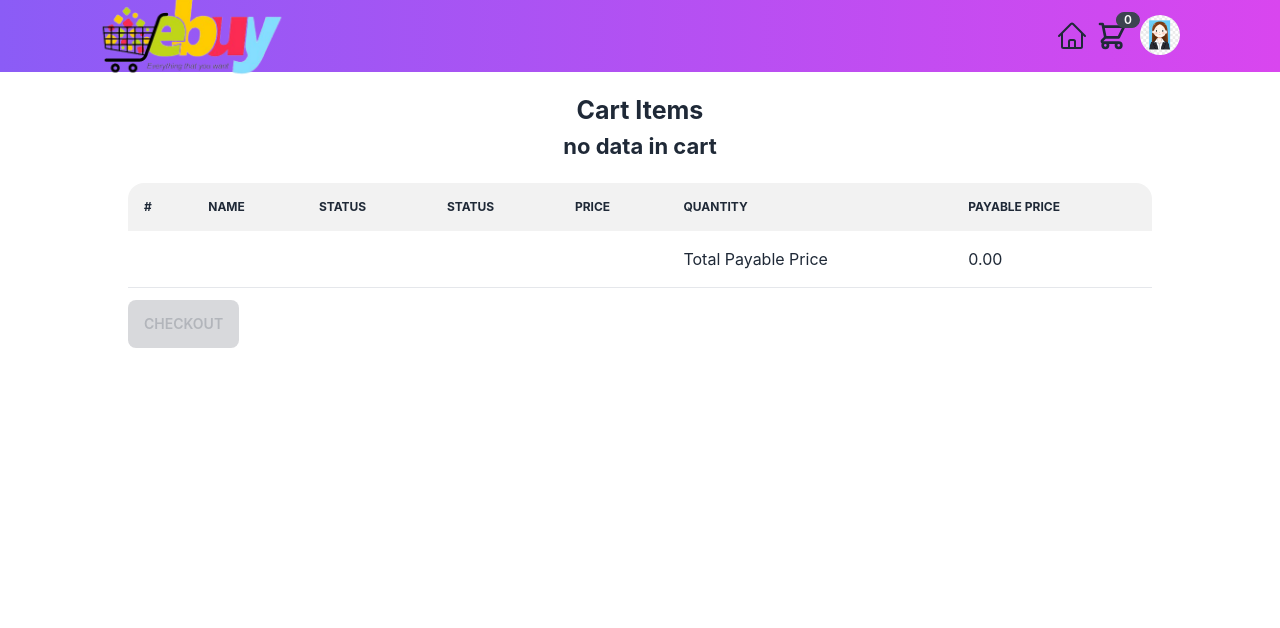
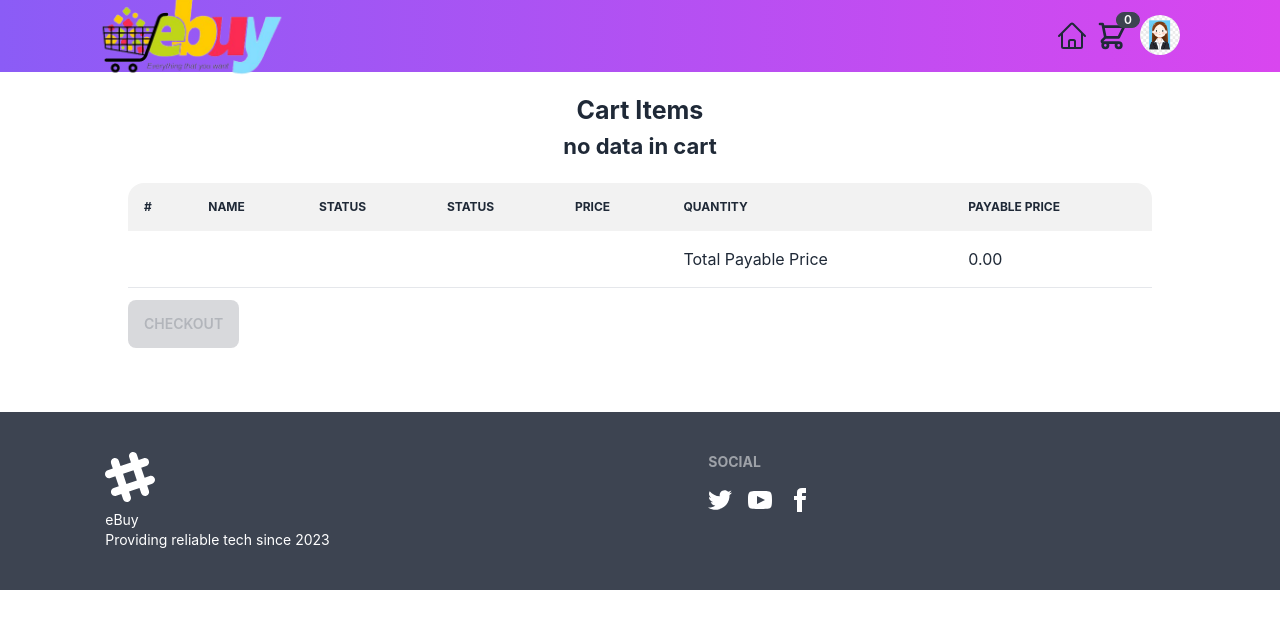
Before and after one commit to RownokNishat/eCommerce, a React (Create React App) app: page /cart in a window 1280 px wide. Shown: the top 628 px of the page. Built offline with nearby package versions, Linux system fonts and the light colour scheme.

Commit message:
categorywise ssearching

```diff
--- /dev/null
+++ b/src/Component/CategoryWiseProduct/CategoryWiseProduct.js
@@ -0,0 +1,86 @@
+import axios from "axios";
+import React, { useEffect, useState } from "react";
+import "./CategoryWiseProducts.css";
+import { func } from "prop-types";
+import Product from "../Product/Product";
+import Loading from "../Loading/Loading";
+import Modal from "../Modal/Modal";
+import ShowDetails from "../ShowDetails/ShowDetails";
+
+const CategoryWiseProduct = () => {
+  const [categories, setCategories] = useState([]);
+  const [categoryProducts, setCategoryProducts] = useState([]);
+  const [isOpen, setIsOpen] = useState(false);
+  const [data, setData] = useState(null);
+
+  const [isLoading, setIsLoading] = useState(false);
+  useEffect(() => {
+    axios
+      .get("https://fakestoreapi.com/products/categories")
+      .then(function (res) {
+        setCategories(res?.data);
+      })
+      .catch(function (err) {
+        console.log(err);
+      });
+  });
+
+  const handleCategory = (c) => {
+    setIsLoading(true);
+    axios
+      .get(`https://fakestoreapi.com/products/category/${c}`)
+      .then(function (res) {
+        setCategoryProducts(res.data);
+        console.log(res);
+        setIsLoading(false);
+      })
+      .catch(function (err) {
+        console.log(err);
+        setIsLoading(false);
+      });
+  };
+
+  const handleModal = (d) => {
+    setIsOpen(true);
+    setData(d);
+  };
+
+  return (
+    <>
+      {isOpen && (
+        <Modal setIsOpen={setIsOpen}>
+          {" "}
+          <ShowDetails data={data}></ShowDetails>
+        </Modal>
+      )}
+      <div className="grid lg:grid-cols-4 md:grid-cols-4 sm:grid-cols-4 lg:gap-14 md:gap-2 sm:gap-2  lg:w-4/5 lg:h-20 md:w-4/5 md:h-20 sm:w-full sm:h-20 mx-auto mt-5 mb-16 category-wise-parent-div">
+        {categories?.map((c, i) => {
+          return (
+            <div
+              key={i}
+              className="category-wise-child-div flex justify-center align-middle border-2 border-solid rounded-full border-blue-600 bg-gradient-to-r from-violet-500 to-fuchsia-500 text-xl font-bold text-white"
+            >
+              <button onClick={() => handleCategory(c)} className="pt-1">
+                {c}
+              </button>
+            </div>
+          );
+        })}
+      </div>
+
+      {isLoading ? (
+        <Loading></Loading>
+      ) : categoryProducts?.length > 0 ? (
+        <div className="grid lg:grid-cols-3 md:grid-cols-2 sm:grid-cols-1 gap-10 w-4/5 mx-auto mb-3">
+          {categoryProducts?.map((data, i) => {
+            return (
+              <Product key={i} data={data} handleModal={handleModal}></Product>
+            );
+          })}
+        </div>
+      ) : null}
+    </>
+  );
+};
+
+export default CategoryWiseProduct;
--- /dev/null
+++ b/src/Component/CategoryWiseProduct/CategoryWiseProducts.css
@@ -0,0 +1,13 @@
+@media screen and (max-width: 640px) {
+  .category-wise-parent-div {
+    width: 80%;
+    margin: auto;
+    display: grid;
+    grid-template-columns: repeat(2, 1fr);
+    height: 150px;
+    gap: 10px;
+  }
+  .category-wise-child-div {
+    margin-top: 10px;
+  }
+}
--- /dev/null
+++ b/src/Component/HotProducts/HotProducts.js
@@ -0,0 +1,42 @@
+import axios from "axios";
+import React, { useEffect, useState } from "react";
+
+const HotProducts = () => {
+  const [datas, setDatas] = useState([]);
+  const [isOpen, setIsOpen] = useState(false);
+  const [data, setData] = useState(null);
+  const [isLoading, setIsLoading] = useState(false);
+
+  const handleModal = (d) => {
+    setIsOpen(true);
+    setData(d);
+  };
+  useEffect(() => {
+    const products = JSON.parse(localStorage.getItem("products"));
+    if (products === null) {
+      setIsLoading(true);
+      axios
+        .get("https://fakestoreapi.com/products")
+        .then(function (response) {
+          setDatas(response?.data);
+          localStorage.setItem("products", JSON.stringify(response?.data));
+          setIsLoading(false);
+        })
+        .catch(function (error) {
+          console.log(error);
+          setIsLoading(false);
+        });
+    } else {
+      setDatas(products);
+    }
+  });
+
+  useEffect(() => {
+    datas?.map((d) => {
+      console.log(d);
+    });
+  });
+  return <div></div>;
+};
+
+export default HotProducts;
--- a/src/Layout/Main.js
+++ b/src/Layout/Main.js
@@ -1,12 +1,14 @@
 import React from "react";
 import { Outlet } from "react-router-dom";
 import Navbar from "../SharedComponent/NavBar/Navbar";
+import Footer from "../SharedComponent/Footer/Footer";
 
 const Main = () => {
   return (
     <div>
       <Navbar></Navbar>
       <Outlet></Outlet>
+      <Footer></Footer>
     </div>
   );
 };
--- a/src/Pages/LandingPage/Landing.js
+++ b/src/Pages/LandingPage/Landing.js
@@ -3,6 +3,7 @@
 import Static from "../../Component/Static/Static";
 import Products from "../../Component/Products/Products";
 import SearchProducts from "../../Component/SearchProducts/SearchProducts";
+import CategoryWiseProduct from "../../Component/CategoryWiseProduct/CategoryWiseProduct";
 
 const Landing = () => {
   return (
@@ -11,6 +12,7 @@
       <Static></Static>
       <SearchProducts></SearchProducts>
       <Products></Products>
+      <CategoryWiseProduct></CategoryWiseProduct>
     </div>
   );
 };
--- /dev/null
+++ b/src/SharedComponent/Footer/Footer.js
@@ -0,0 +1,68 @@
+import React from "react";
+
+const Footer = () => {
+  return (
+    <div className="mt-16">
+      <footer className="footer p-10 bg-neutral text-neutral-content">
+        <div className="w-4/5 mx-auto">
+          <svg
+            width="50"
+            height="50"
+            viewBox="0 0 24 24"
+            xmlns="http://www.w3.org/2000/svg"
+            fillRule="evenodd"
+            clipRule="evenodd"
+            className="fill-current"
+          >
+            <path d="M22.672 15.226l-2.432.811.841 2.515c.33 1.019-.209 2.127-1.23 2.456-1.15.325-2.148-.321-2.463-1.226l-.84-2.518-5.013 1.677.84 2.517c.391 1.203-.434 2.542-1.831 2.542-.88 0-1.601-.564-1.86-1.314l-.842-2.516-2.431.809c-1.135.328-2.145-.317-2.463-1.229-.329-1.018.211-2.127 1.231-2.456l2.432-.809-1.621-4.823-2.432.808c-1.355.384-2.558-.59-2.558-1.839 0-.817.509-1.582 1.327-1.846l2.433-.809-.842-2.515c-.33-1.02.211-2.129 1.232-2.458 1.02-.329 2.13.209 2.461 1.229l.842 2.515 5.011-1.677-.839-2.517c-.403-1.238.484-2.553 1.843-2.553.819 0 1.585.509 1.85 1.326l.841 2.517 2.431-.81c1.02-.33 2.131.211 2.461 1.229.332 1.018-.21 2.126-1.23 2.456l-2.433.809 1.622 4.823 2.433-.809c1.242-.401 2.557.484 2.557 1.838 0 .819-.51 1.583-1.328 1.847m-8.992-6.428l-5.01 1.675 1.619 4.828 5.011-1.674-1.62-4.829z"></path>
+          </svg>
+          <p>
+            eBuy
+            <br />
+            Providing reliable tech since 2023
+          </p>
+        </div>
+        <div>
+          <span className="footer-title">Social</span>
+          <div className="grid grid-flow-col gap-4">
+            <a>
+              <svg
+                xmlns="http://www.w3.org/2000/svg"
+                width="24"
+                height="24"
+                viewBox="0 0 24 24"
+                className="fill-current"
+              >
+                <path d="M24 4.557c-.883.392-1.832.656-2.828.775 1.017-.609 1.798-1.574 2.165-2.724-.951.564-2.005.974-3.127 1.195-.897-.957-2.178-1.555-3.594-1.555-3.179 0-5.515 2.966-4.797 6.045-4.091-.205-7.719-2.165-10.148-5.144-1.29 2.213-.669 5.108 1.523 6.574-.806-.026-1.566-.247-2.229-.616-.054 2.281 1.581 4.415 3.949 4.89-.693.188-1.452.232-2.224.084.626 1.956 2.444 3.379 4.6 3.419-2.07 1.623-4.678 2.348-7.29 2.04 2.179 1.397 4.768 2.212 7.548 2.212 9.142 0 14.307-7.721 13.995-14.646.962-.695 1.797-1.562 2.457-2.549z"></path>
+              </svg>
+            </a>
+            <a>
+              <svg
+                xmlns="http://www.w3.org/2000/svg"
+                width="24"
+                height="24"
+                viewBox="0 0 24 24"
+                className="fill-current"
+              >
+                <path d="M19.615 3.184c-3.604-.246-11.631-.245-15.23 0-3.897.266-4.356 2.62-4.385 8.816.029 6.185.484 8.549 4.385 8.816 3.6.245 11.626.246 15.23 0 3.897-.266 4.356-2.62 4.385-8.816-.029-6.185-.484-8.549-4.385-8.816zm-10.615 12.816v-8l8 3.993-8 4.007z"></path>
+              </svg>
+            </a>
+            <a>
+              <svg
+                xmlns="http://www.w3.org/2000/svg"
+                width="24"
+                height="24"
+                viewBox="0 0 24 24"
+                className="fill-current"
+              >
+                <path d="M9 8h-3v4h3v12h5v-12h3.642l.358-4h-4v-1.667c0-.955.192-1.333 1.115-1.333h2.885v-5h-3.808c-3.596 0-5.192 1.583-5.192 4.615v3.385z"></path>
+              </svg>
+            </a>
+          </div>
+        </div>
+      </footer>
+    </div>
+  );
+};
+
+export default Footer;
```
